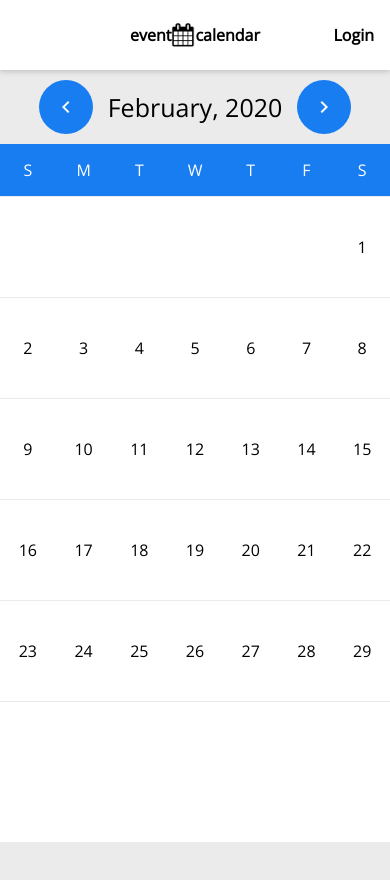
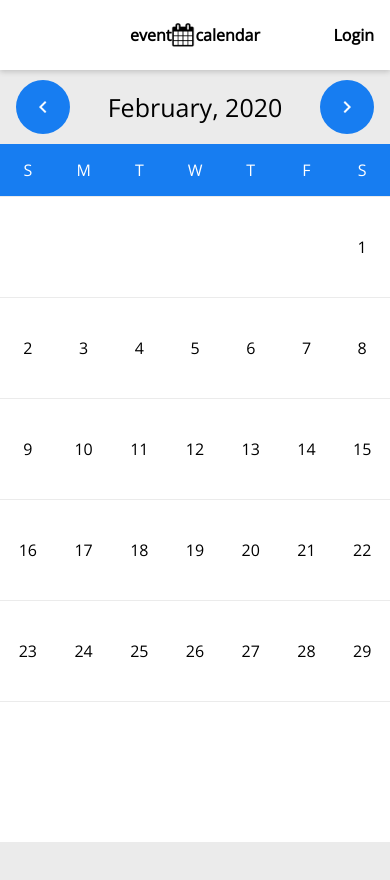
Before and after one commit to DanielHeringer/PSTokenlab, an Angular app in the folder PSTokenlab/: page / in a window 390 px wide. Shown: the top 880 px of the page. Built offline with nearby package versions, Linux system fonts and the light colour scheme.

Commit message:
mudado ip

```diff
--- a/PSTokenlab/src/app/home/home.component.css
+++ b/PSTokenlab/src/app/home/home.component.css
@@ -97,10 +97,10 @@ background-color: #c4c4c4;
 
 .nextMonth{
 position: absolute;
-top: 400px;
+top: 10px;
 display: flex;
 padding: 15px;
-right: 10%;
+right: 30%;
 border-radius: 30px;
 color: white;
 cursor: pointer;
@@ -110,9 +110,9 @@ background-color: #177df1;
 .prevMonth{
 position: absolute;
 display: flex;
-top: 400px;
+top: 10px;
 padding: 15px;
-left: 10%;
+left: 30%;
 border-radius: 30px;
 color: white;
 cursor: pointer;
@@ -325,8 +325,10 @@ right: 16px ;
 
 .nextMonth{
   top: 10px;
+  right: 16px;
 }
 .prevMonth{
   top: 10px;
+  left: 16px;
 }
 }
--- a/PSTokenlab/src/app/home/home.component.html
+++ b/PSTokenlab/src/app/home/home.component.html
@@ -70,7 +70,7 @@
               <hr>
               <div class="title">{{event.name}} </div>
 
-            <div class="actionMenu" id="hide-mobile">
+            <div class="actionMenu" id="hide-mobile" *ngIf="event.answer == null">
               <div class="actionBtn" (click)="toggleInvitation(event.id)">
                   <p><img src="./../../assets/icons/baseline_mail_outline_black_18dp.png" height="24px"></p>
                 </div>
@@ -102,7 +102,7 @@
             </div>
 
             <div class="item-row" id="show-mobile">
-              <div class="actionMenu" id="show-mobile">
+              <div class="actionMenu" id="show-mobile" *ngIf="event.answer == null">
 
                 <div class="actionBtn" (click)="toggleInvitation(event.id)">
                   <p><img src="./../../assets/icons/baseline_mail_outline_black_18dp.png" height="24px"></p>
--- a/PSTokenlab/src/app/home/home.component.ts
+++ b/PSTokenlab/src/app/home/home.component.ts
@@ -26,7 +26,7 @@ export class HomeComponent implements OnInit {
   lastDayTimestamp: number;
   logged: number = 0;
   events;
-  eventsToList: Event[] = [];
+  eventsToList: any[]= [];
   markedDays:number[] = [];
   actionLoginText: string = "Login";
   confirmationDialog: number = 0;
@@ -95,16 +95,19 @@ export class HomeComponent implements OnInit {
       let startDay = new Date(event.start).getDate();
       let endDay = new Date(event.end).getDate();
       if((day >= startDay && day<= endDay) || day == 0){
+        console.log(event)
         let push =
             {id: event.id,
              name: event.name,
              description: event.description,
              startDate: new Date(event.start),
-             endDate: new Date(event.end)
+             endDate: new Date(event.end),
+             answer: event.answer
             }
         this.eventsToList.push(push);
       }
     }
+    console.log(this.eventsToList)
   }
 
   isDayMarked(day){
--- a/PSTokenlab/src/app/invitations/invitations.component.ts
+++ b/PSTokenlab/src/app/invitations/invitations.component.ts
@@ -33,6 +33,7 @@ export class InvitationsComponent implements OnInit {
     window.sessionStorage.clear();
     location.reload();
   }
+
   notifications(id){
     return this.dataService.getNotifications(id)
     .subscribe(data => {
```
